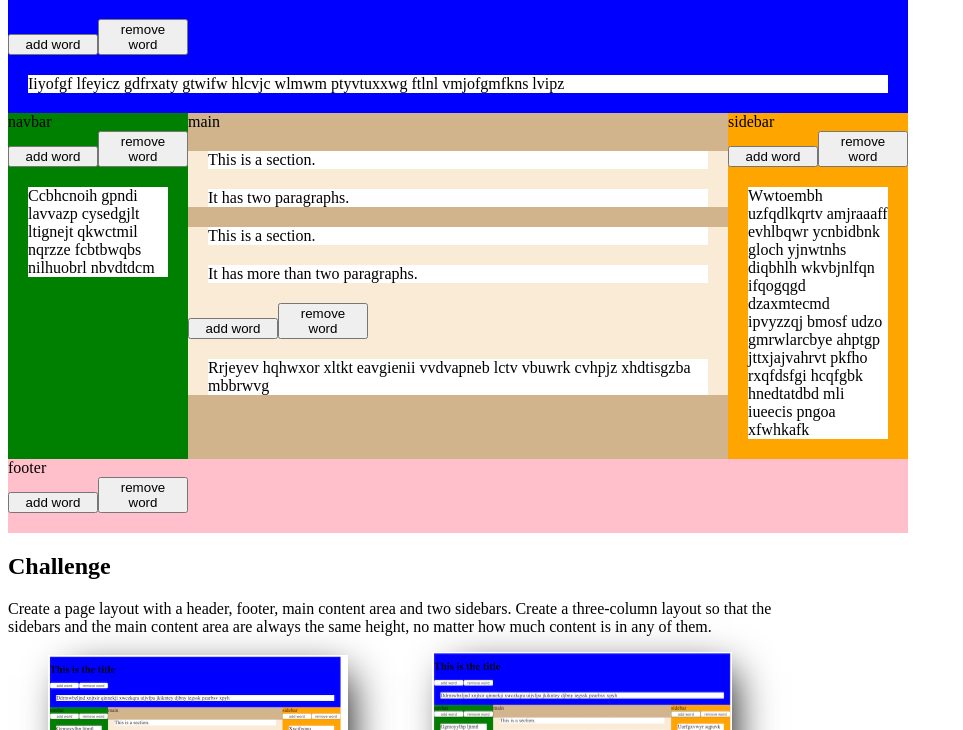
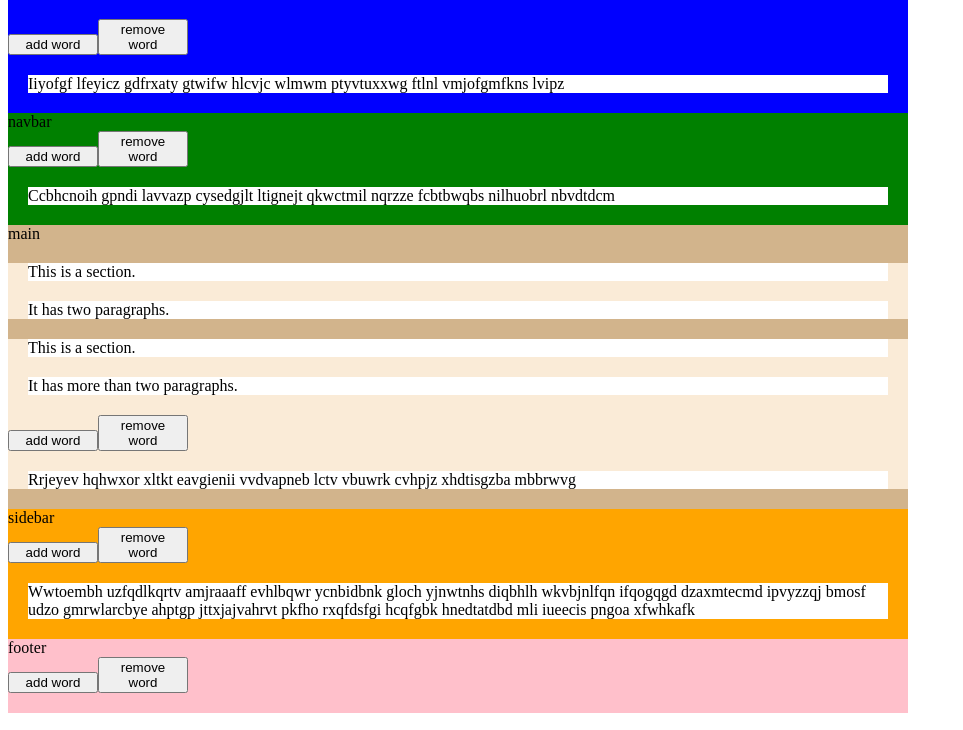
Before and after one commit to brentonstrine/Refcode, a plain HTML site: page Sprint-06/css6.html in a window 1280 px wide. Shown: the part 69-799 px from the top of the page, without its empty margins (0-963 px from the left). Drawn offline with Linux system fonts and the light colour scheme.

Commit message:
hide the answer

```diff
--- a/Sprint-06/css6.css
+++ b/Sprint-06/css6.css
@@ -26,9 +26,3 @@ header, nav, main, aside, footer {
 .container {
   max-width: 900px;
 }
-
-
-.row2 {
-  display: grid;
-  grid-template-columns: 1fr 3fr 1fr;
-}
```
